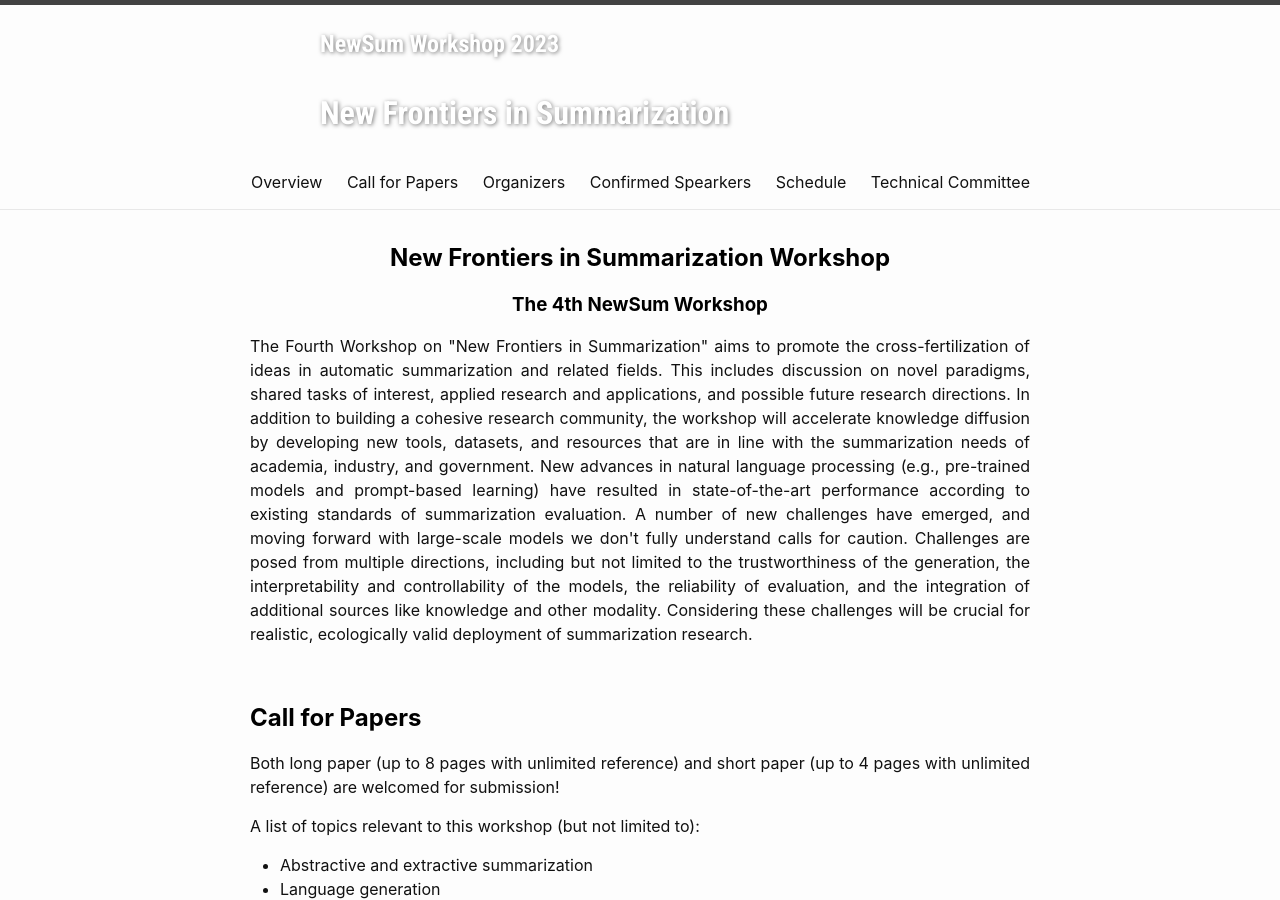
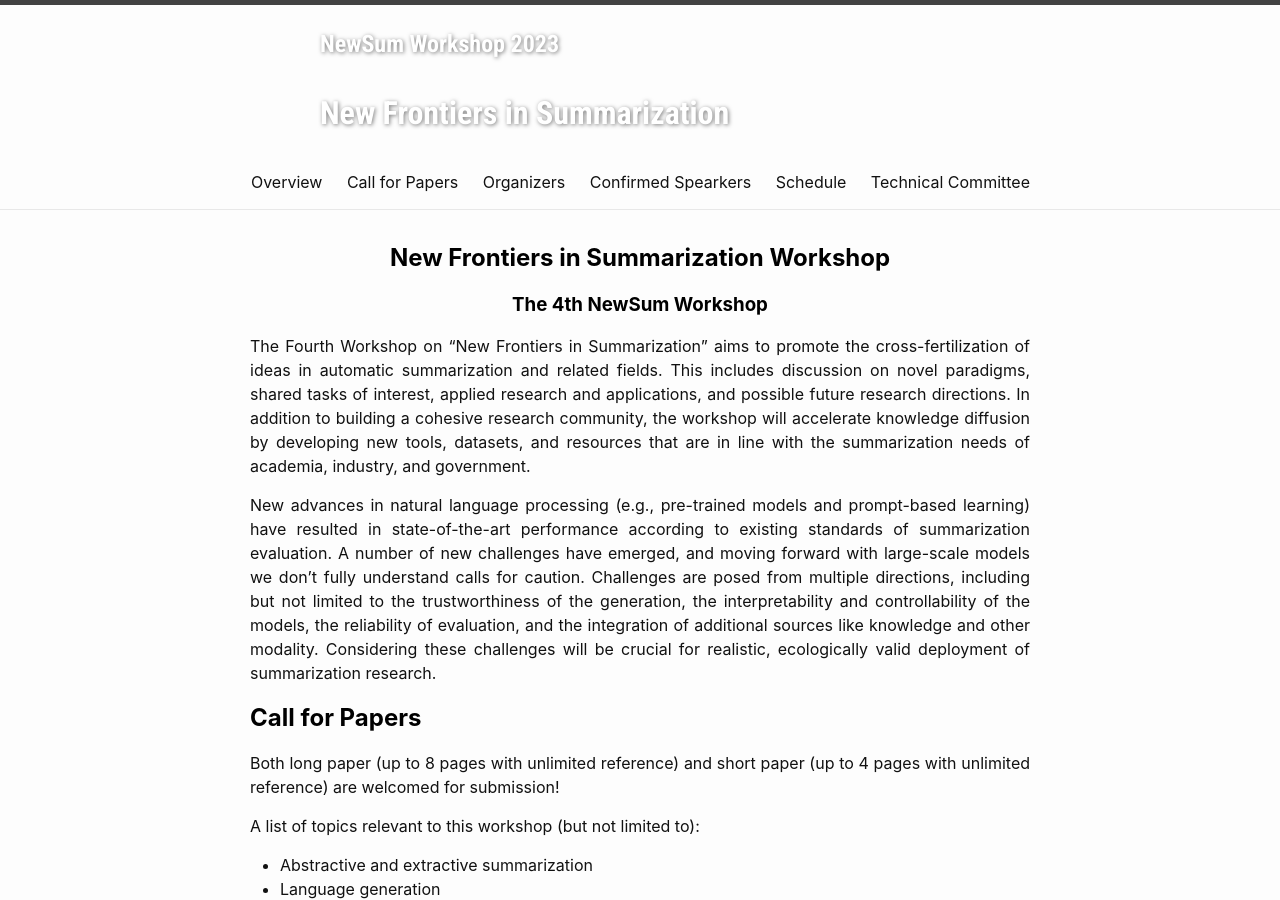
Before and after one commit to newsumm/2025, a Jekyll site: the page built from index.md, in a window 1280 px wide and 900 px high. Built offline with Jekyll 4.4.1, drawn with Linux system fonts in a browser that asks for light colours; some of the changed text lies outside the part shown.

Commit message:
Update index.md

```diff
--- a/index.md
+++ b/index.md
@@ -13,13 +13,10 @@ layout: home
 <h2 class="blackpar_title"> New Frontiers in Summarization Workshop </h2>
 <h3 class="blackpar_title">The 4th NewSum Workshop </h3>
 </center>
-<p>
 The Fourth Workshop on "New Frontiers in Summarization" aims to promote the cross-fertilization of ideas in automatic summarization and related fields. This includes discussion on novel paradigms, shared tasks of interest, applied research and applications, and possible future research directions. In addition to building a cohesive research community, the workshop will accelerate knowledge diffusion by developing new tools, datasets, and resources that are in line with the summarization needs of academia, industry, and government.
 
+New advances in natural language processing (e.g., pre-trained models and prompt-based learning) have resulted in state-of-the-art performance according to existing standards of summarization evaluation. A number of new challenges have emerged, and moving forward with large-scale models we don't fully understand calls for caution. Challenges are posed from multiple directions, including but not limited to the trustworthiness of the generation, the interpretability and controllability of the models, the reliability of evaluation, and the integration of additional sources like knowledge and other modality. Considering these challenges will be crucial for realistic, ecologically valid deployment of summarization research.
 
-New advances in natural language processing (e.g., pre-trained models and prompt-based learning) have resulted in state-of-the-art performance according to existing standards of summarization evaluation. A number of new challenges have emerged, and moving forward with large-scale models we don't fully understand calls for caution. Challenges are posed from multiple directions, including but not limited to the trustworthiness of the generation, the interpretability and controllability of the models, the reliability of evaluation, and the integration of additional sources like knowledge and other modality. Considering these challenges will be crucial for realistic, ecologically valid deployment of summarization research.
-</p>
-<br>
 
 <!-- Call for Papers -->
 <h2 class="blackpar_title" id="Call for Papers">Call for Papers</h2>
@@ -40,16 +37,13 @@ A list of topics relevant to this workshop (but not limited to):
 - Development of new evaluation metrics
 - Cognitive or psycholinguistic aspects of summarization and visualization (e.g. perceived readability, usability, etc)
 
-<br>
+
 <h2 class="blackpar_title">Submission Instructions</h2>
-
-
 You are invited to submit your papers in our <a href='https://www.softconf.com/emnlp2023/Summarization/'>START/SoftConf submission portal</a>. All the submitted papers have to be anonymous for double-blind review. The content of the paper should not be longer than 8 pages for long papers and 4 pages for short papers, strictly following the <a href='https://2023.aclweb.org/calls/main_conference/#paper-submission-policies'>ACL 2023 style templates</a>. Supplementary and appendices (either as separate files or appended after the main submission) are allowed. We encourage code link submissions for the camera-ready version.
-
 
 NewSum 2023 will allow double submission as long as the authors make a decision before camera-ready. We will not consider any paper that overlaps significantly in content or results with papers that will be (or have been) published elsewhere. Authors submitting more than one paper to NewSum 2023 must ensure that their submissions do not overlap significantly (>25%) with each other in content or results. Authors can submit up to 100 MB of supplementary materials separately. Authors are highly encouraged to submit their codes for reproducibility purposes.
 
-<br>
+
 <h2 class="blackpar_title" id="Dates">Important Dates:</h2>
 TBD
 <!--
@@ -62,7 +56,7 @@ All deadlines are 11.59 pm UTC -12h (“anywhere on Earth”).
 - Workshop Date: November 10, 2023
 -->
 
-<br>
+
 <!-- Organizers -->
 <h2 class="blackpar_title" id="Organizers">Organizers</h2>
 <div class="row">
@@ -154,7 +148,8 @@ All deadlines are 11.59 pm UTC -12h (“anywhere on Earth”).
 
 <!-- Confirmed Spearkers -->
 TBA
-<!-- <h2 class="blackpar_title" id="Confirmed Spearkers">Confirmed Spearkers</h2>
+<h2 class="blackpar_title" id="Confirmed Spearkers">Confirmed Spearkers</h2>
+<!--
 <div class="row">
 	<div class="card column">
 	  <img src="/2023newsum/images/shashi.jpeg" alt="Shashi Narayan" class="img_card">
```
